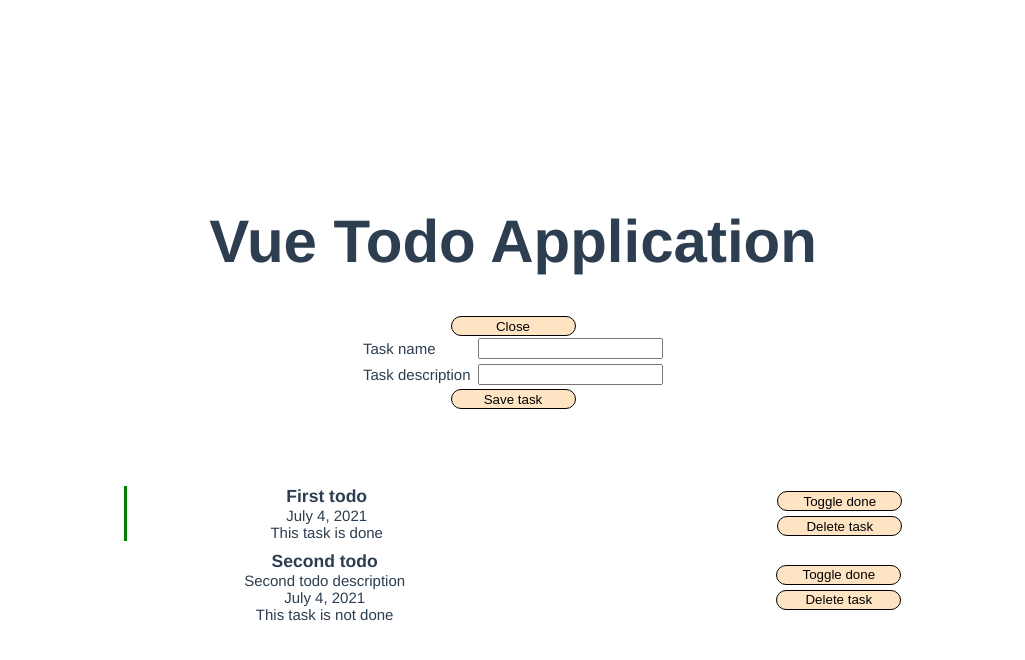
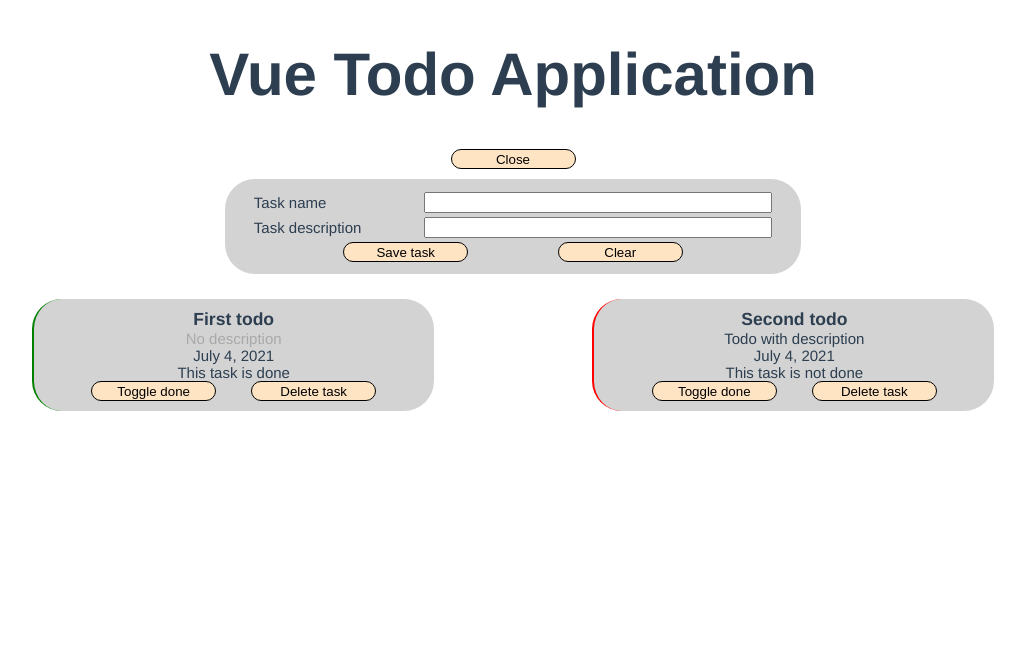
Before and after one commit to StrikerSK/vue-todo-app, a Vue app: page / in a window 1280 px wide. Both pictures are taken after a click on the button "Add task". Shown: the top 660 px of the page, without its empty margins (127-1152 px from the left). Built offline with nearby package versions, Linux system fonts and the light colour scheme.

Commit message:
Change todo layout

```diff
--- a/src/App.vue
+++ b/src/App.vue
@@ -5,7 +5,7 @@
       <UserButton v-bind:button-text="this.showAddTask ? 'Close' : 'Add task'" @btn-click="toggleShowAddTask"/>
       <UserTaskForm @add-task="addTask" v-show="showAddTask"/>
     </div>
-    <div class="task-list">
+    <div id="task-list">
       <UserTask
           v-bind:key="task.id"
           v-for="task in this.tasks"
@@ -43,7 +43,7 @@ export default {
         {
           id: "2",
           name: "Second todo",
-          description: "Second todo description",
+          description: "Todo with description",
           time: moment().format(),
           done: false
         }
@@ -101,14 +101,22 @@ h1 {
 
   display: flex;
   flex-direction: column;
-  justify-content: center;
 }
 
 #form-div {
   display: flex;
   flex-direction: column;
   justify-content: center;
+
   align-items: center;
   margin-bottom: 2.5rem;
 }
+
+#task-list{
+  display: flex;
+  flex-direction: row;
+  flex-wrap: wrap;
+  justify-content: space-evenly;
+  align-items: center;
+}
 </style>
--- a/src/components/UserButton.vue
+++ b/src/components/UserButton.vue
@@ -1,16 +1,12 @@
 <template>
-  <button v-bind:type="this.type" class="custom-button" @click="onClick">{{ buttonText }}</button>
+  <button type="button" class="custom-button" @click="onClick">{{ buttonText }}</button>
 </template>
 
 <script>
 export default {
   name: "UserButton",
   props: {
-    buttonText: String,
-    btnType: {
-      type: String,
-      default: "button"
-    }
+    buttonText: String
   },
   methods: {
     onClick() {
--- a/src/components/UserTask.vue
+++ b/src/components/UserTask.vue
@@ -1,8 +1,8 @@
 <template>
-  <div class="task-box">
-    <div :class="[task.done ? 'done-task' : '', 'task-details']">
+  <div :class="[task.done ? 'done-task' : '', 'task-box']">
+    <div class="task-details">
       <h3>{{ task.name }}</h3>
-      <span>{{ task.description }}</span>
+      <span :id="[!task.description ? 'no-desc' : '']">{{ !task.description ? "No description" : task.description }}</span>
       <span>{{ parseDate() }}</span>
       <span>{{ `This task is ${task.done ? "" : "not"} done` }}</span>
     </div>
@@ -46,8 +46,16 @@ h3 {
 
 .task-box {
   display: flex;
-  flex-direction: row;
+  flex-direction: column;
   margin-bottom: 1rem;
+
+  padding-top: 1rem;
+  padding-bottom: 1rem;
+
+  border-left: solid 0.25rem red;
+  border-radius: 3rem;
+
+  background-color: lightgrey;
 
   justify-content: space-evenly;
   align-items: center;
@@ -62,16 +70,19 @@ h3 {
 }
 
 .done-task {
-  border-left: 3px solid green;
+  border-left: 0.25rem solid green;
 }
 
 .button-box {
-  height: 5rem;
-
+  width: 80%;
   display: flex;
-  flex-direction: column;
+  flex-direction: row;
   justify-content: space-around;
   align-items: center;
 }
 
+#no-desc {
+  color: darkgrey;
+}
+
 </style>
--- a/src/components/UserTaskForm.vue
+++ b/src/components/UserTaskForm.vue
@@ -9,7 +9,10 @@
         <label for="description">Task description</label>
         <input id="description" name="description" type="text" v-model="description" />
       </div>
-      <button type="submit" v-on:click="printValue">Save task</button>
+      <div id="button-box">
+        <button type="submit" v-on:click="printValue">Save task</button>
+        <UserButton button-text="Clear" @btn-click="clearData()"/>
+      </div>
     </form>
   </div>
 </template>
@@ -17,9 +20,11 @@
 <script>
 import { v4 as uuidv4 } from 'uuid';
 import moment from 'moment'
+import UserButton from "@/components/UserButton";
 
 export default {
   name: "UserTaskForm",
+  components: {UserButton},
   props: {
     addForm: Function
   },
@@ -52,6 +57,11 @@ export default {
       this.name = "";
       this.description = "";
       this.id = "";
+    },
+    clearData() {
+      this.name = "";
+      this.description = "";
+      this.id = "";
     }
   }
 }
@@ -59,11 +69,15 @@ export default {
 
 <style scoped>
 .task-form-box {
-  margin-bottom: 5rem;
+  width: 45%;
+  margin-top: 1rem;
+  padding: 1rem 0;
+  border-radius: 3rem;
+  background-color: lightgrey;
 }
 
 .task-form {
-  width: 50rem;
+  width: 90%;
   height: 7.5rem;
   margin: 0 auto;
   font-size: 1.5rem;
@@ -75,10 +89,25 @@ export default {
 }
 
 .task-form div {
+  width: 100%;
   display: flex;
   justify-content: space-between;
   align-items: center;
-  width: 60%;
+}
+
+@media (max-width: 420px) {
+  .task-form-box {
+    width: 95%;
+  }
+}
+
+.task-form label {
+  width: 33.3%;
+  text-align: left;
+}
+
+.task-form input {
+  width: 66.7%;
 }
 
 button {
@@ -88,4 +117,10 @@ button {
   width: 12.5rem;
   height: 2rem;
 }
+
+#button-box {
+  display: flex;
+  flex-direction: row;
+  justify-content: space-evenly;
+}
 </style>
```
